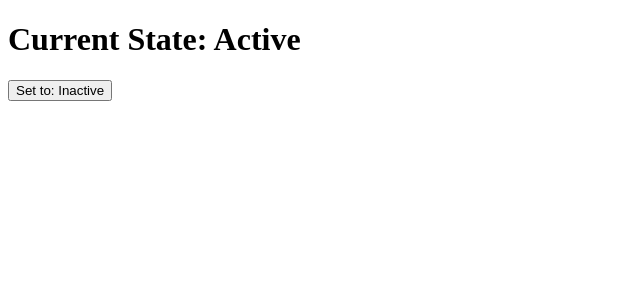
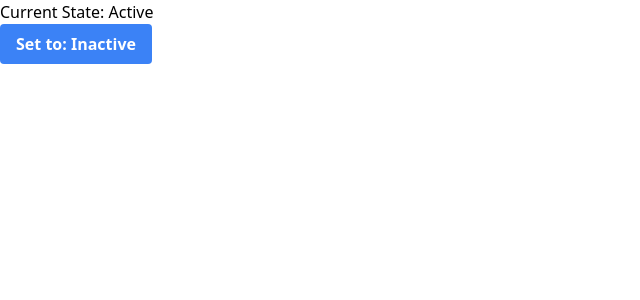
Before and after one commit to SachinBahukhandi/100-days-of-vue, a Vue app: page /bindings in a window 1280 px wide. Shown: the top 300 px of the page, without its empty margins (0-640 px from the left). Built offline with nearby package versions, Linux system fonts and the light colour scheme.

Commit message:
Modified class bindings

```diff
--- a/src/App.vue
+++ b/src/App.vue
@@ -1,9 +1,8 @@
 <script setup lang="ts">
-import Header from "./components/Header.vue";
 </script>
 
 <template>
-  <div>
+  <div class="container">
     <router-view></router-view>
   </div>
 </template>
--- a/src/style.css
+++ b/src/style.css
@@ -1,12 +1,12 @@
-/* @import url("https://fonts.googleapis.com/css2?family=Lobster&family=Source+Code+Pro:wght@300;400&display=swap");
+@import url("https://fonts.googleapis.com/css2?family=Lobster&family=Source+Code+Pro:wght@300;400&display=swap");
 @tailwind base;
 @tailwind base;
 
 @layer base {
   #app {
-    @apply text-white;
+    @apply text-black;
   }
-  .logo-name{
+  .logo-name {
     @apply font-lobster;
     @apply mt-5;
   }
@@ -15,6 +15,7 @@
 @tailwind components;
 @tailwind utilities;
 
+/*
 :root {
   font-family: Inter, Avenir, Helvetica, Arial, sans-serif;
   font-size: 16px;
--- a/src/views/Bindings.vue
+++ b/src/views/Bindings.vue
@@ -1,31 +1,31 @@
 <template>
- <div
-  class="static"
->
-<h1>Current State: {{ state.active?"Active":"Inactive" }}</h1>
-<button type="button" @click="toggleError">Set to: {{ state.activeText }}</button>
-</div>
+  <div class="static">
+    <h1 :class="{ active: state.active }">
+      Current State: {{ state.active ? "Active" : "Inactive" }}
+    </h1>
+    <button type="button" @click="toggleError" class="btn btn-blue">
+      Set to: {{ state.activeText }}
+    </button>
+  </div>
 </template>
 <script lang="ts">
 import { ref, reactive, computed, defineComponent } from "vue";
 
-
-
-const state= reactive({
+const state = reactive({
   active: true,
   error: false,
   activeText: "Inactive",
-  errorText: "Error"
+  errorText: "Error",
 });
 
-function toggleBtn(){
-  state.error= !state.error;
-  state.errorText= state.error? "Error":"No Error";
+function toggleBtn() {
+  state.error = !state.error;
+  state.errorText = state.error ? "Error" : "No Error";
 }
-function toggleError(){
-  state.active= !state.active;
+function toggleError() {
+  state.active = !state.active;
   console.log(state.active);
-  state.activeText= state.active== true? "Inactive":"Active";
+  state.activeText = state.active == true ? "Inactive" : "Active";
 }
 
 export default defineComponent({
@@ -33,8 +33,20 @@ export default defineComponent({
     return {
       state,
       toggleBtn,
-      toggleError
+      toggleError,
     };
   },
 });
 </script>
+
+<style scoped>
+.btn {
+  @apply font-bold py-2 px-4 rounded;
+}
+.btn-blue {
+  @apply bg-blue-500 text-white;
+}
+.btn-blue:hover {
+  @apply bg-blue-700;
+}
+</style>
```
